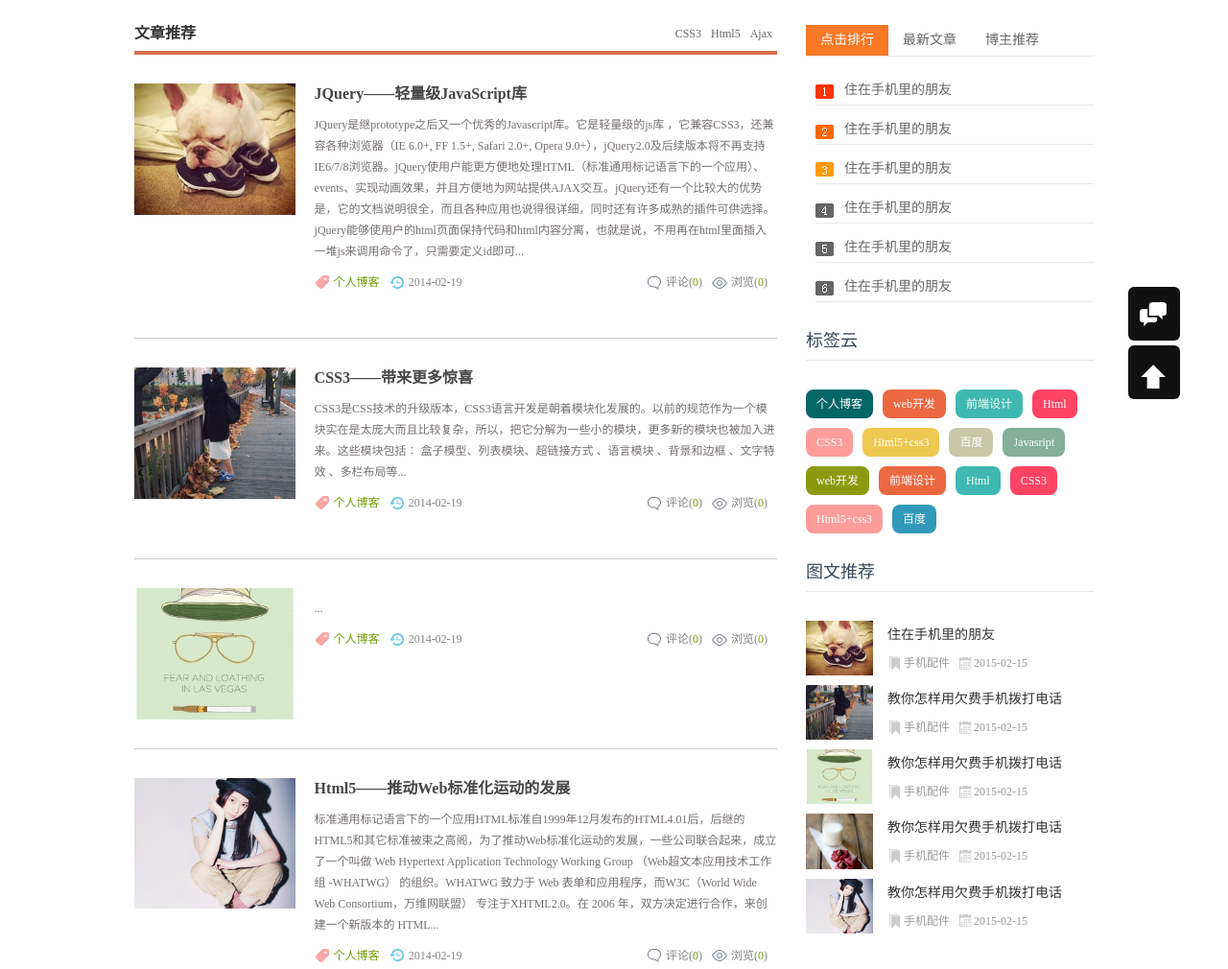
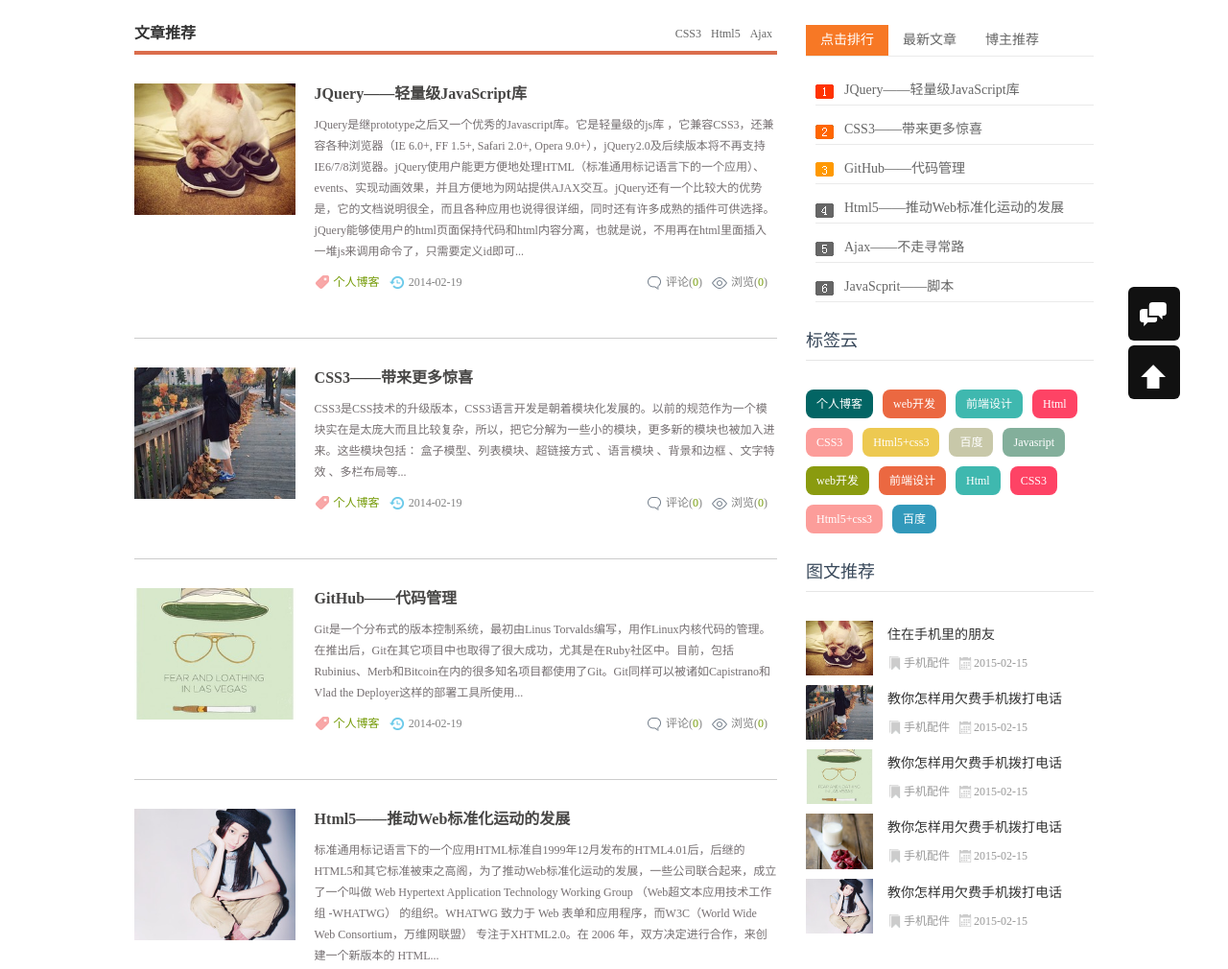
Before and after one commit to TheyK/TheyK.github.io, a plain HTML site: page index.html in a window 1280 px wide. Shown: the part 369-1379 px from the top of the page at 96% size. Drawn offline with nearby package versions, Linux system fonts and the light colour scheme; a script that the page names is missing.

Commit message:
修改主页

```diff
--- a/index.html
+++ b/index.html
@@ -86,8 +86,8 @@
       <div class="blogs">
         <figure><img src="images/03.jpg"></figure>
         <ul>
-          <h3><a href="/"></a></h3>
-          <p>... </p>
+          <h3><a href="/">GitHub——代码管理</a></h3>
+          <p>Git是一个分布式的版本控制系统，最初由Linus Torvalds编写，用作Linux内核代码的管理。在推出后，Git在其它项目中也取得了很大成功，尤其是在Ruby社区中。目前，包括Rubinius、Merb和Bitcoin在内的很多知名项目都使用了Git。Git同样可以被诸如Capistrano和Vlad the Deployer这样的部署工具所使用... </p>
           <p class="autor"><span class="lm f_l"><a href="/">个人博客</a></span><span class="dtime f_l">2014-02-19</span><span class="viewnum f_r">浏览(<a href="/">0</a>)</span><span class="pingl f_r">评论(<a href="/">0</a>)</span></p>
         </ul>
       </div>
@@ -110,16 +110,16 @@
       <div class="blogs">
         <figure><img src="images/06.jpg"></figure>
         <ul>
-          <h3><a href="/">...</a></h3>
-          <p>...</p>
+          <h3><a href="/">JavaScprit——脚本</a></h3>
+          <p>JavaScript是一种属于网络的脚本语言,已经被广泛用于Web应用开发,常用来为网页添加各式各样的动态功能,为用户提供更流畅美观的浏览效果。通常JavaScript脚本是通过嵌入在HTML中来实现自身的功能的...</p>
           <p class="autor"><span class="lm f_l"><a href="/">个人博客</a></span><span class="dtime f_l">2014-02-19</span><span class="viewnum f_r">浏览(<a href="/">0</a>)</span><span class="pingl f_r">评论(<a href="/">0</a>)</span></p>
         </ul>
       </div>
       <div class="blogs">
         <figure><img src="images/04.jpg"></figure>
         <ul>
-          <h3><a href="/">...</a></h3>
-          <p>...</p>
+          <h3><a href="/">JSON——轻量级数据交换</a></h3>
+          <p>JSON(JavaScript Object Notation) 是一种轻量级的数据交换格式。它基于ECMAScript的一个子集。 JSON采用完全独立于语言的文本格式，但是也使用了类似于C语言家族的习惯（包括C、C++、C#、Java、JavaScript、Perl、Python等）。这些特性使JSON成为理想的数据交换语言。 易于人阅读和编写，同时也易于机器解析和生成(一般用于提升网络传输速率)...</p>
           <p class="autor"><span class="lm f_l"><a href="/">个人博客</a></span><span class="dtime f_l">2014-02-19</span><span class="viewnum f_r">浏览(<a href="/">0</a>)</span><span class="pingl f_r">评论(<a href="/">0</a>)</span></p>
         </ul>
       </div>
@@ -169,32 +169,32 @@ window.onload = function ()
       <div class="ms-main" id="ms-main">
         <div style="display: block;" class="bd bd-news" >
           <ul>
-            <li><a href="/" target="_blank">住在手机里的朋友</a></li>
-            <li><a href="/" target="_blank">住在手机里的朋友</a></li>
-            <li><a href="/" target="_blank">住在手机里的朋友</a></li>
-            <li><a href="/" target="_blank">住在手机里的朋友</a></li>
-            <li><a href="/" target="_blank">住在手机里的朋友</a></li>
-            <li><a href="/" target="_blank">住在手机里的朋友</a></li>
+            <li><a href="/" target="_blank">JQuery——轻量级JavaScript库</a></li>
+            <li><a href="/" target="_blank">CSS3——带来更多惊喜</a></li>
+            <li><a href="/" target="_blank">GitHub——代码管理</a></li>
+            <li><a href="/" target="_blank">Html5——推动Web标准化运动的发展</a></li>
+            <li><a href="/" target="_blank">Ajax——不走寻常路</a></li>
+            <li><a href="/" target="_blank">JavaScprit——脚本</a></li>
           </ul>
         </div>
         <div  class="bd bd-news">
           <ul>
-            <li><a href="/" target="_blank">住在手机里的朋友</a></li>
-            <li><a href="/" target="_blank">住在手机里的朋友</a></li>
-            <li><a href="/" target="_blank">住在手机里的朋友</a></li>
-            <li><a href="/" target="_blank">住在手机里的朋友</a></li>
-            <li><a href="/" target="_blank">住在手机里的朋友</a></li>
-            <li><a href="/" target="_blank">住在手机里的朋友</a></li>
+            <li><a href="/" target="_blank">JQuery——轻量级JavaScript库</a></li>
+            <li><a href="/" target="_blank">CSS3——带来更多惊喜</a></li>
+            <li><a href="/" target="_blank">Html5——推动Web标准化运动的发展</a></li>
+            <li><a href="/" target="_blank">Ajax——不走寻常路</a></li>
+            <li><a href="/" target="_blank">JavaScprit——脚本</a></li>
+            <li><a href="/" target="_blank">GitHub——代码管理</a></li>
           </ul>
         </div>
         <div class="bd bd-news">
           <ul>
-            <li><a href="/" target="_blank">住在手机里的朋友</a></li>
-            <li><a href="/" target="_blank">住在手机里的朋友</a></li>
-            <li><a href="/" target="_blank">住在手机里的朋友</a></li>
-            <li><a href="/" target="_blank">住在手机里的朋友</a></li>
-            <li><a href="/" target="_blank">住在手机里的朋友</a></li>
-            <li><a href="/" target="_blank">住在手机里的朋友</a></li>
+            <li><a href="/" target="_blank">GitHub——代码管理</a></li>
+            <li><a href="/" target="_blank">JavaScprit——脚本</a></li>
+            <li><a href="/" target="_blank">Html5——推动Web标准化运动的发展</a></li>
+            <li><a href="/" target="_blank">CSS3——带来更多惊喜</a></li>
+            <li><a href="/" target="_blank">JQuery——轻量级JavaScript库</a></li>
+            <li><a href="/" target="_blank">Ajax——不走寻常路</a></li>
           </ul>
         </div>
       </div>
```
